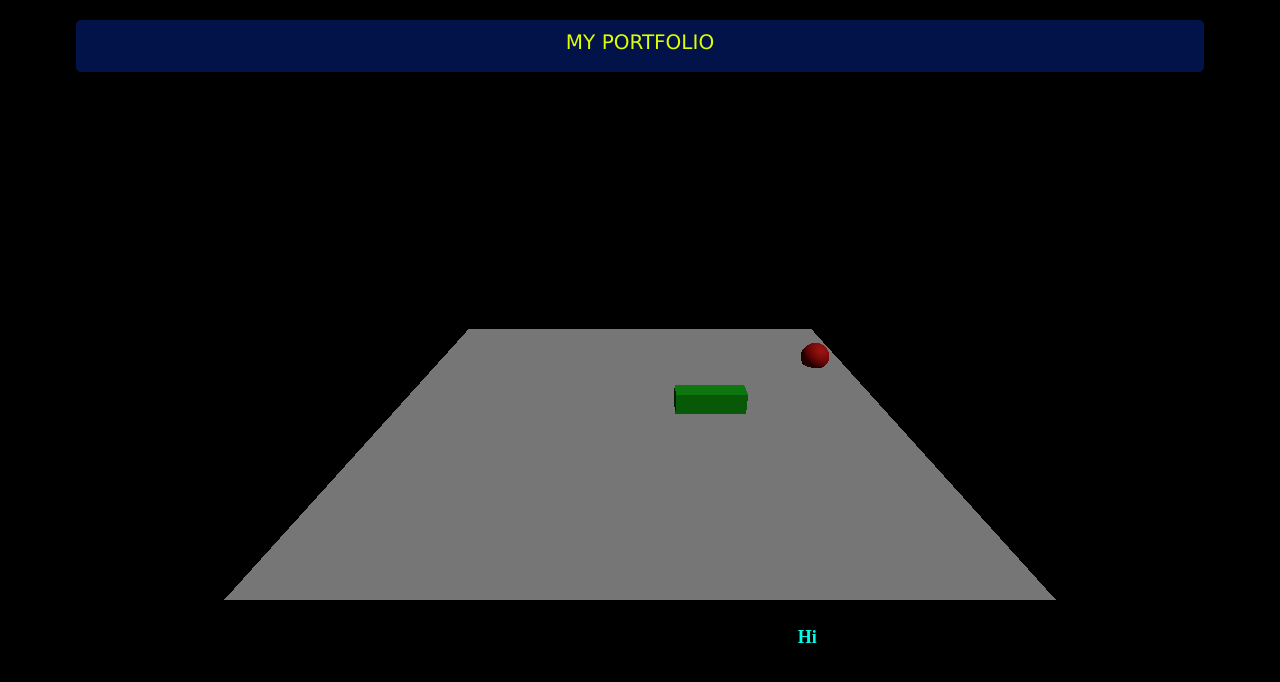
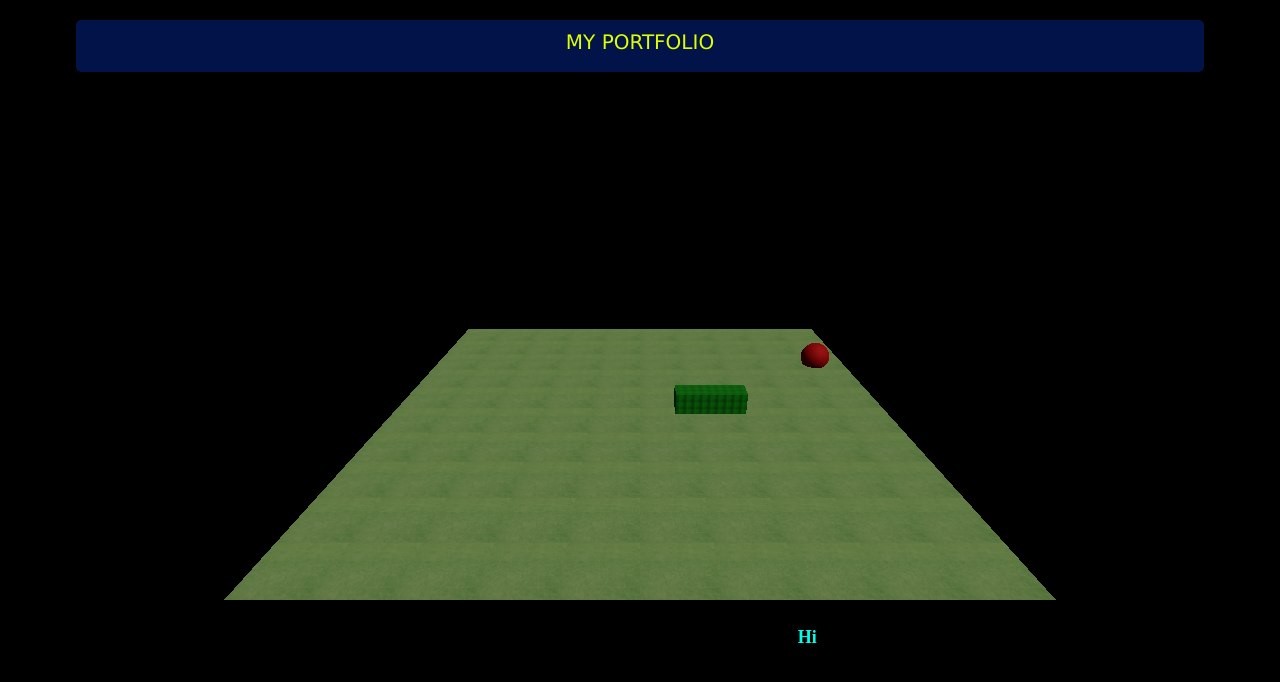
Before and after one commit to intelli-jayant/Portfolio, a website with bundled scripts: page public/index.html in a window 1280 px wide. Built offline with nearby package versions, Linux system fonts and the light colour scheme; animation ran at ten frames a second.

Commit message:
changed the whole folder structure according to Netlify

```diff
--- a/index.html
+++ b/public/index.html
@@ -4,7 +4,7 @@
     <meta charset="UTF-8">
     <meta name="viewport" content="width=device-width, initial-scale=1.0">
     <title>3D Snake Game</title>
-    <link rel="stylesheet" href="styles.css">
+    <link rel="stylesheet" href="/src/styles.css">
 </head>
 <body>
     <div id="infoBox">MY PORTFOLIO</div>
@@ -13,6 +13,6 @@
         <button id="restartButton">Restart</button>
     </div>
 	<h3 id="snackLabel"></h3>
-    <script type="module" src="main.js"></script>
+    <script type="module" src="/src/main.js"></script>
 </body>
 </html>
--- a/main.js
+++ b/src/main.js
@@ -12,14 +12,14 @@ let snacks = [
 ];
 let currentSnackIndex = 0;
 let snack, gridSize = 20, cubeSize = 1, moveInterval = 300, radius =0.7;
-let eatSound = new Audio('https://your-site-name.netlify.app/snake-eat.mp3');
+let eatSound = new Audio('/public/assets/sounds/snake-eat.mp3');
 let touchStartX = 0;
 let touchStartY = 0;
 let clock, gameOver = false;
 
 //snake texture
 let textureLoader = new THREE.TextureLoader();
-let snakeTexture = textureLoader.load('https://your-site-name.netlify.app/snake.jpg');
+let snakeTexture = textureLoader.load('/public/assets/textures/snake.jpg');
 snakeTexture.wrapS = THREE.RepeatWrapping;
 snakeTexture.wrapT = THREE.RepeatWrapping;
 snakeTexture.repeat.set(3, 3); // Adjust these values as needed
@@ -52,7 +52,7 @@ function init() {
     scene.add(directionalLight);
     //load grass
     let textureLoader = new THREE.TextureLoader();
-    let grassTexture = textureLoader.load('https://your-site-name.netlify.app/grass.jpg');
+    let grassTexture = textureLoader.load('/public/assets/textures/grass.jpg');
     grassTexture.wrapS = grassTexture.wrapT = THREE.RepeatWrapping;
     grassTexture.repeat.set(10, 10);
     // Create a floor
```
Also changed, not shown: netlify.toml (added), public/assets/textures/grass.jpg (renamed from public/grass.jpg), public/assets/textures/snake.jpg (renamed from public/snake.jpg), src/styles.css (renamed from styles.css), 2 other files.
